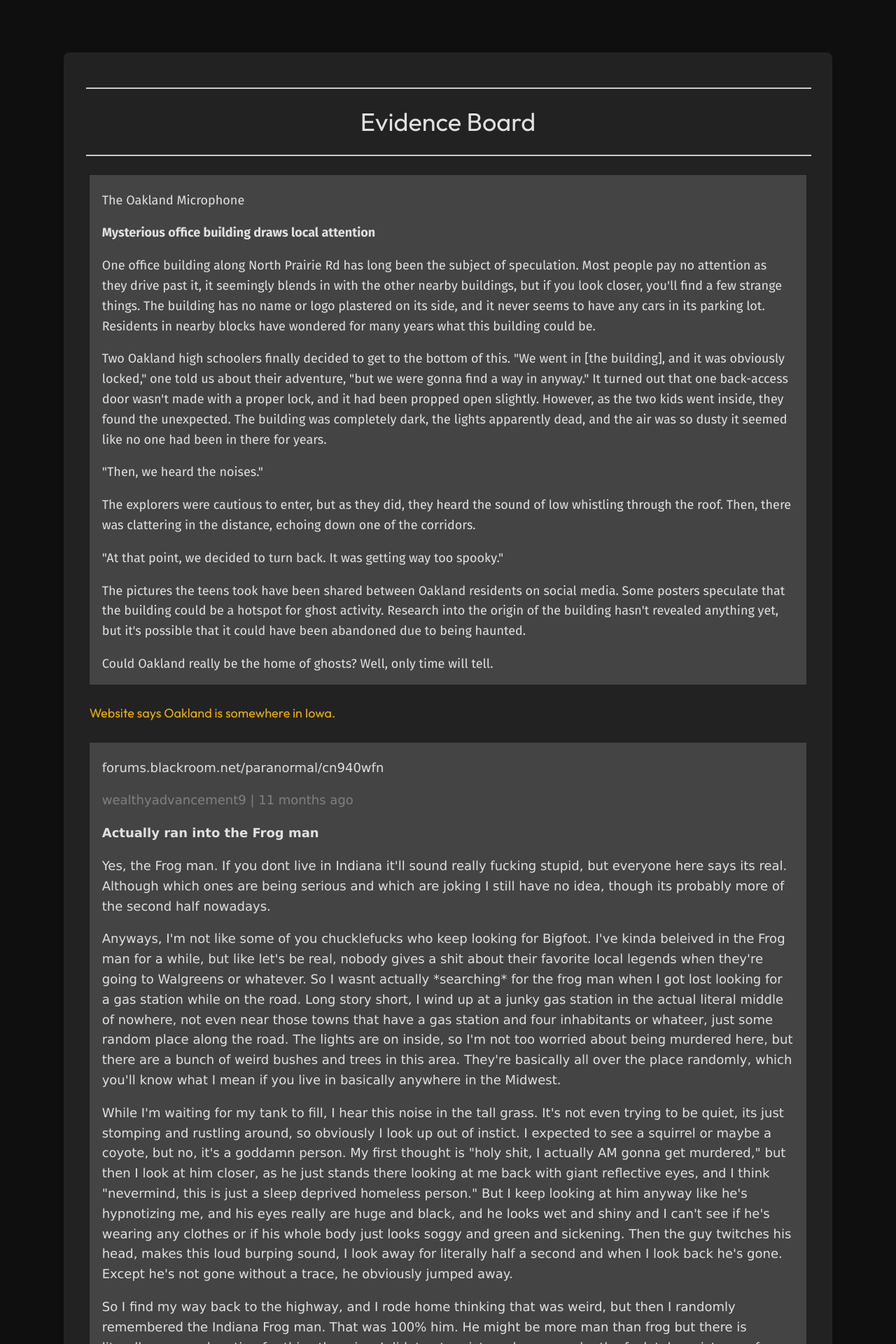
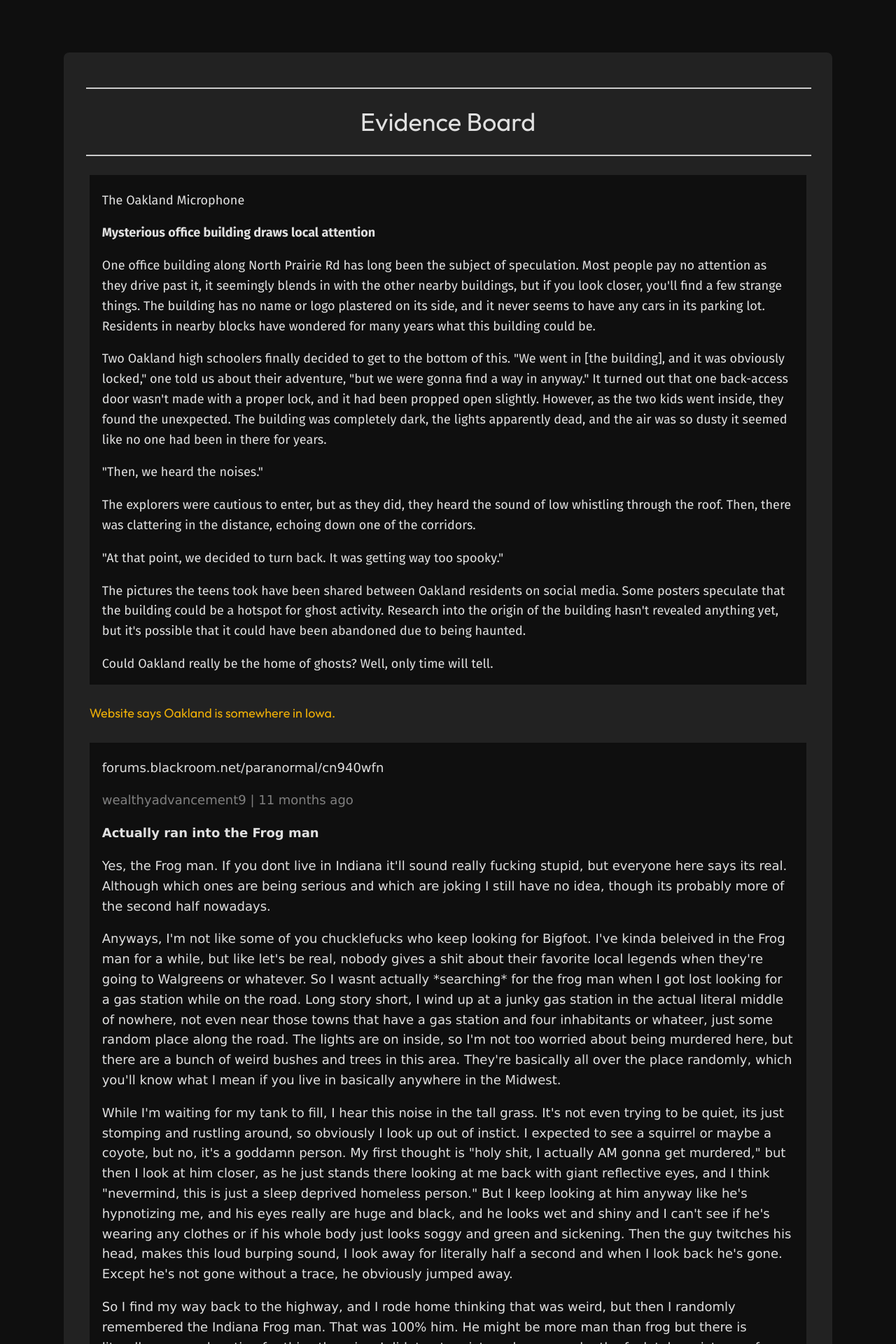
Before and after one commit to drizzleberry/drizzleberry.github.io, a Jekyll site: the page built from pages/episodes/evidence-board.html, in a window 1280 px wide. Shown: the part 449-2369 px from the top of the page at 70% size. Built offline with Jekyll 4.4.1, drawn with Linux system fonts in a browser that asks for light colours.

Commit message:
Update evidence-board.html

```diff
--- a/pages/episodes/evidence-board.html
+++ b/pages/episodes/evidence-board.html
@@ -7,7 +7,11 @@ date: 2026 Nov 10
 <style>
 @import url('https://fonts.googleapis.com/css2?family=Fira+Sans:ital,wght@0,100;0,200;0,300;0,400;0,500;0,600;0,700;0,800;0,900;1,100;1,200;1,300;1,400;1,500;1,600;1,700;1,800;1,900&family=Inter:ital,opsz,wght@0,14..32,100..900;1,14..32,100..900&display=swap');
 
-div.blockquote { margin: 1.5em auto 1.5em; font-style: normal; }
+div.blockquote {
+ margin: 1.5em auto 1.5em;
+ font-style: normal;
+ background-color: #0f0f0f;
+}
 strong { font-weight: 700; }
 </style>
 
```
